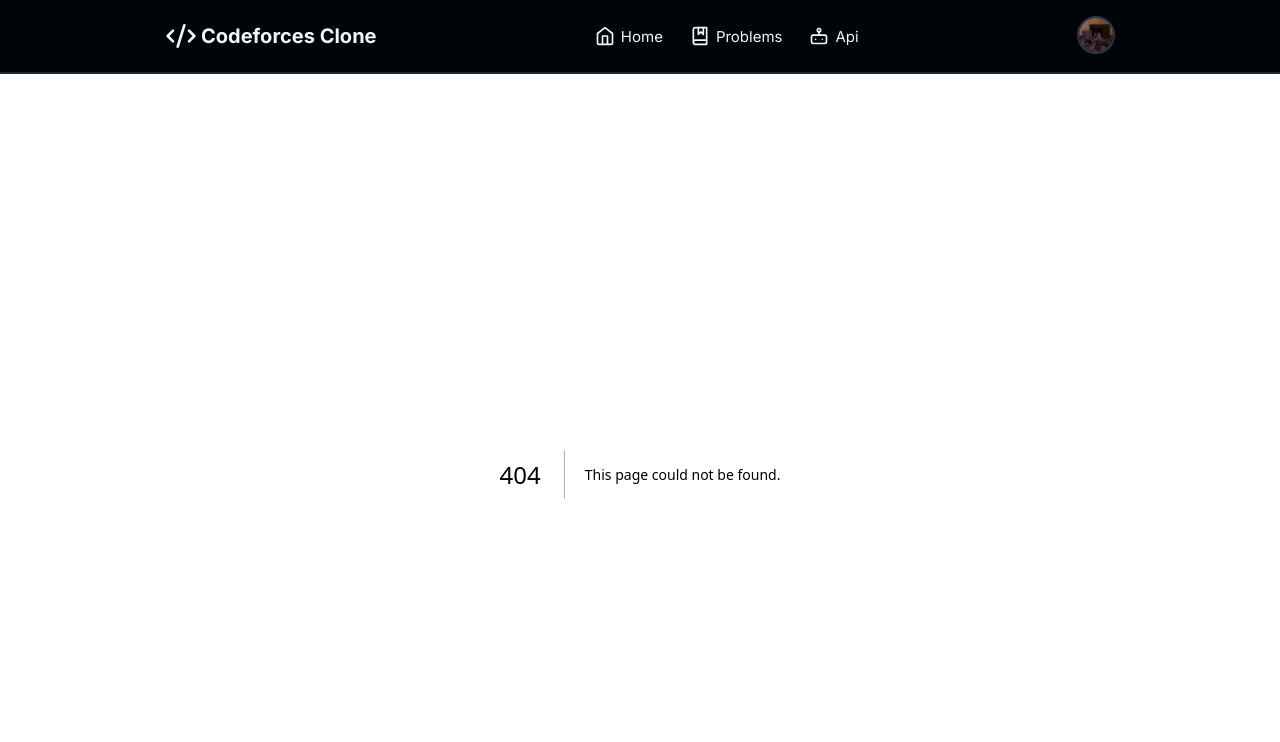
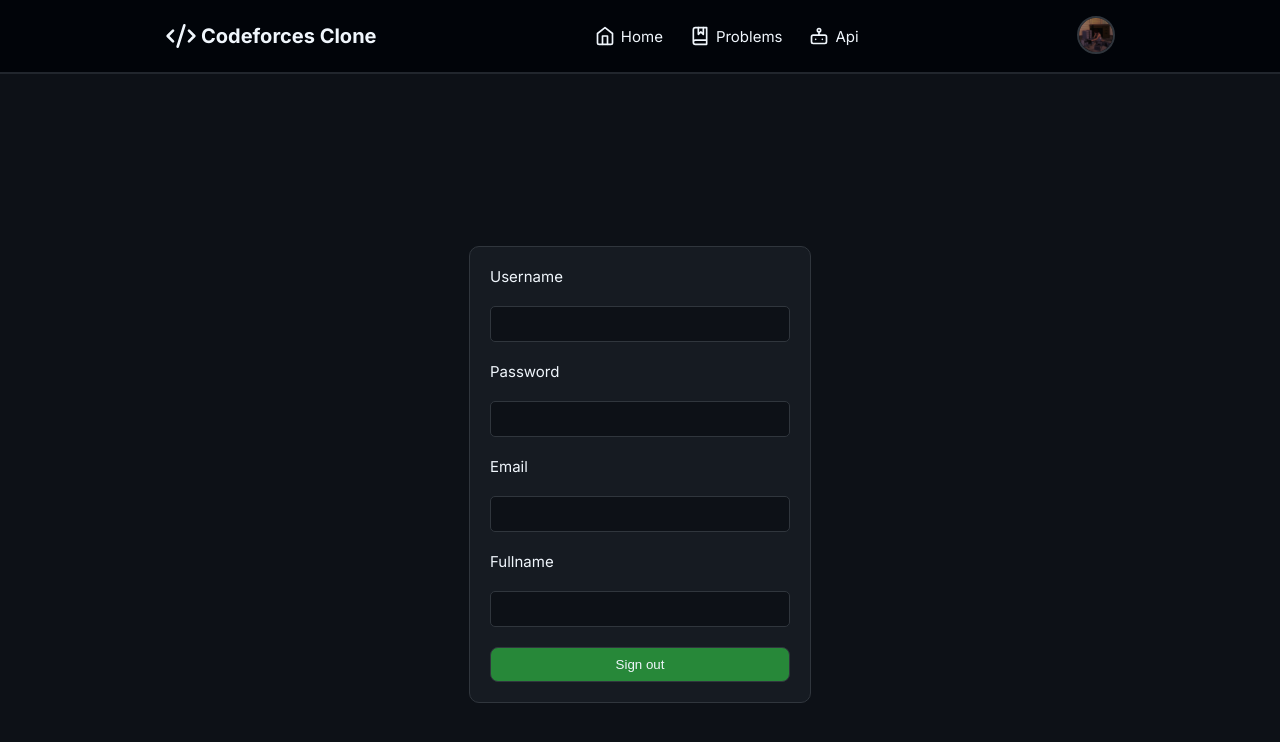
Before and after one commit to rivasjoaquin02/codeforces-clone-frontend, a Next.js app: page /auth/signin in a window 1280 px wide. Before the commit this address had no page. Shown: the top 742 px of the page. Built offline with nearby package versions, Linux system fonts and the light colour scheme.

Commit message:
fixed name from signout to signin

```diff
--- a/app/auth/signout/page.tsx
+++ b/app/auth/signin/page.tsx
@@ -1,9 +1,9 @@
-import SignOutForm from "@/components/Forms/SignOutForm";
+import SignInFields from "@/components/Forms/SignInFields";
 
 const SignOutPage = () => {
     return (
         <main className="form-page">
-            <SignOutForm />
+            <SignInFields />
         </main>
     );
 };
--- a/components/Forms/SignOutForm.tsx
+++ b/components/Forms/SignInFields.tsx
@@ -1,4 +1,4 @@
-const signOutFields = [
+const signinFields = [
     { value: "username", label: "Username", type: "text", required: true },
     { value: "password", label: "Password", type: "password", required: true },
     { value: "email", label: "Email", type: "email", required: true },
@@ -7,10 +7,10 @@ const signOutFields = [
 
 const apiroute = "http://localhost:8000";
 
-const SignOutForm = () => {
+const SignInForm = () => {
     return (
         <form action={`${apiroute}/auth/signout`} method="POST">
-            {signOutFields.map((field) => (
+            {signinFields.map((field) => (
                 <>
                     <label htmlFor={field.value}> {field.label}</label>
                     <input type={field.type} required={field.required} />
@@ -23,4 +23,4 @@ const SignOutForm = () => {
     );
 };
 
-export default SignOutForm;
+export default SignInForm;
```
